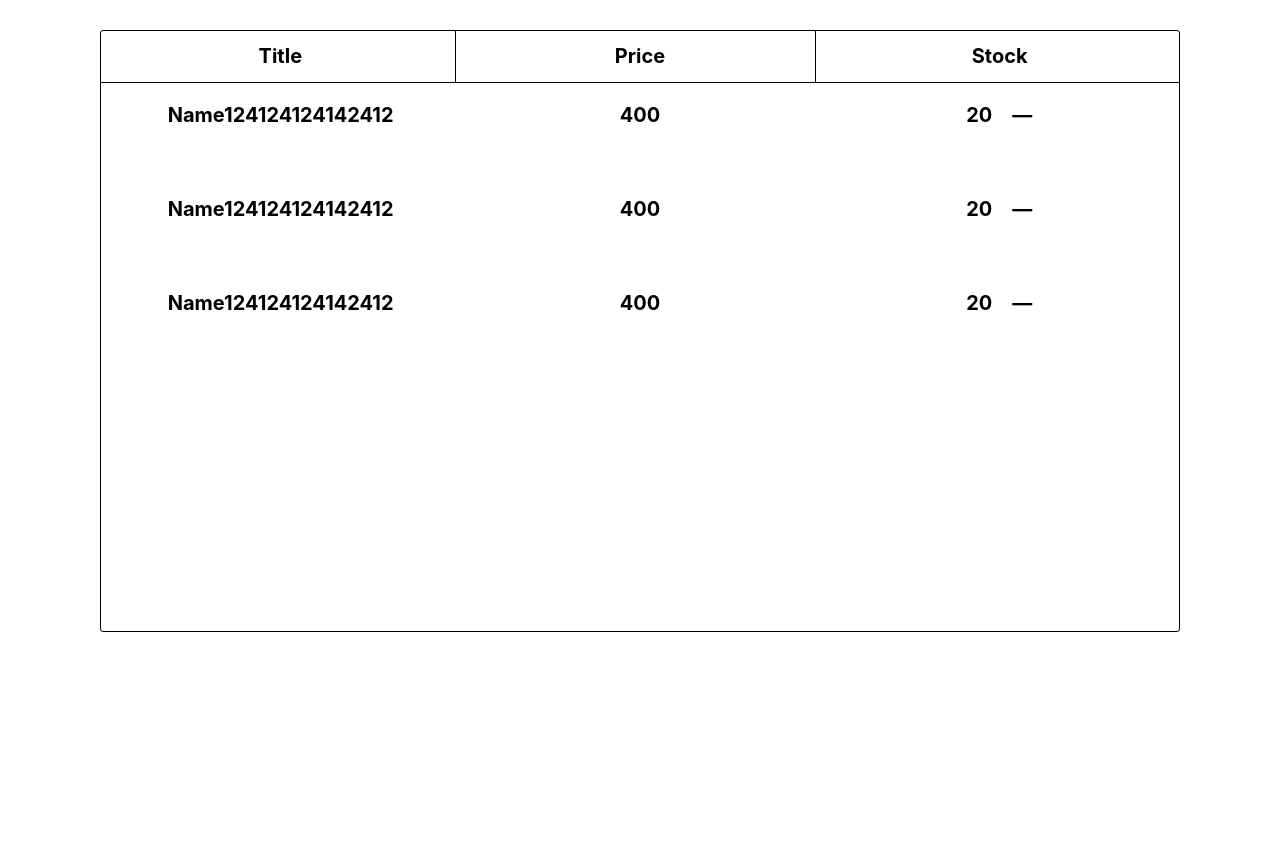
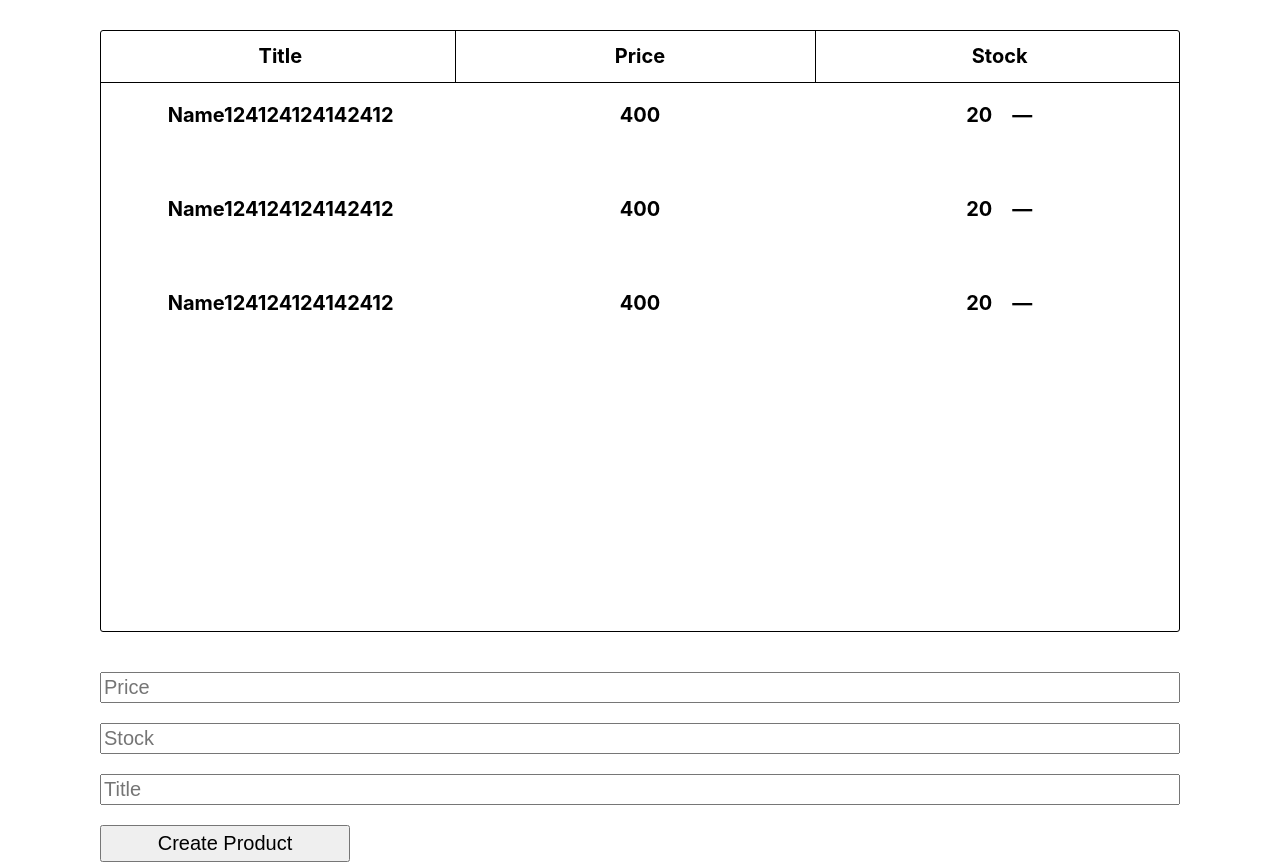
Before and after one commit to Timkogas/catalog-of-goods-in-stock, a React (Create React App) app: page / in a window 1280 px wide. Before the commit the page ends 800 px from the top, so only its background shows below. Built offline with nearby package versions, Linux system fonts and the light colour scheme.

Commit message:
#2 прописал стили для формы

```diff
--- a/src/components/Form/Button/ButtonForm.js
+++ b/src/components/Form/Button/ButtonForm.js
@@ -1,6 +1,20 @@
+import styled from "styled-components";
+
+const ButtonStyled = styled.button`
+  padding: 5px;
+  width: 250px;
+  font-size: 20px;
+`
+const EmptyButtonStyled = styled.button`
+  padding: 5px;
+  opacity: 0.3;
+  border: 1px solid rgb(59, 59, 59);
+  background-color: rgb(239, 239, 239)
+`
+
 const ButtonForm = () => {
   return (
-    <></>
+    <ButtonStyled>Create Product</ButtonStyled>
   )
 }
 
--- a/src/components/Form/Form.js
+++ b/src/components/Form/Form.js
@@ -2,10 +2,23 @@ import InputPrice from "./Inputs/InputPrice"
 import InputStock from "./Inputs/InputStock"
 import InputTitle from "./Inputs/InputTitle"
 import ButtonForm from "./Button/ButtonForm"
+import styled from "styled-components";
+
+const FormStyled = styled.form`
+  margin-top: 40px;
+  display: flex;
+  flex-direction: column;
+  gap: 20px;
+`
 
 const Form = () => {
   return (
-    <></>
+    <FormStyled>
+      <InputPrice/>
+      <InputStock/>
+      <InputTitle/>
+      <ButtonForm/>
+    </FormStyled>
   )
 }
 
--- a/src/components/Form/Inputs/InputPrice.js
+++ b/src/components/Form/Inputs/InputPrice.js
@@ -1,6 +1,17 @@
-const InputPrice = () => {
+import styled from "styled-components";
+
+const Input = styled.input`
+  height: 25px;
+  font-size: 20px;
+`
+
+const InputPrice = (props) => {
   return (
-    <></>
+    <Input
+      type='text'
+      placeholder='Price'
+      name="price"
+    />
   )
 }
 
--- a/src/components/Form/Inputs/InputStock.js
+++ b/src/components/Form/Inputs/InputStock.js
@@ -1,6 +1,18 @@
-const InputStock = () => {
+import styled from "styled-components";
+
+const Input = styled.input`
+  height: 25px;
+  font-size: 20px;
+`
+
+
+const InputStock = (props) => {
   return (
-    <></>
+    <Input
+      type='text'
+      placeholder='Stock'
+      name="stock"
+    />
   )
 }
 
--- a/src/components/Form/Inputs/InputTitle.js
+++ b/src/components/Form/Inputs/InputTitle.js
@@ -1,6 +1,17 @@
-const InputTitle = () => {
+import styled from "styled-components";
+
+const Input = styled.input`
+  height: 25px;
+  font-size: 20px;
+`
+
+const InputTitle = (props) => {
   return (
-    <></>
+    <Input
+      type='text'
+      placeholder='Title'
+      name="title"
+    />
   )
 }
 
```
